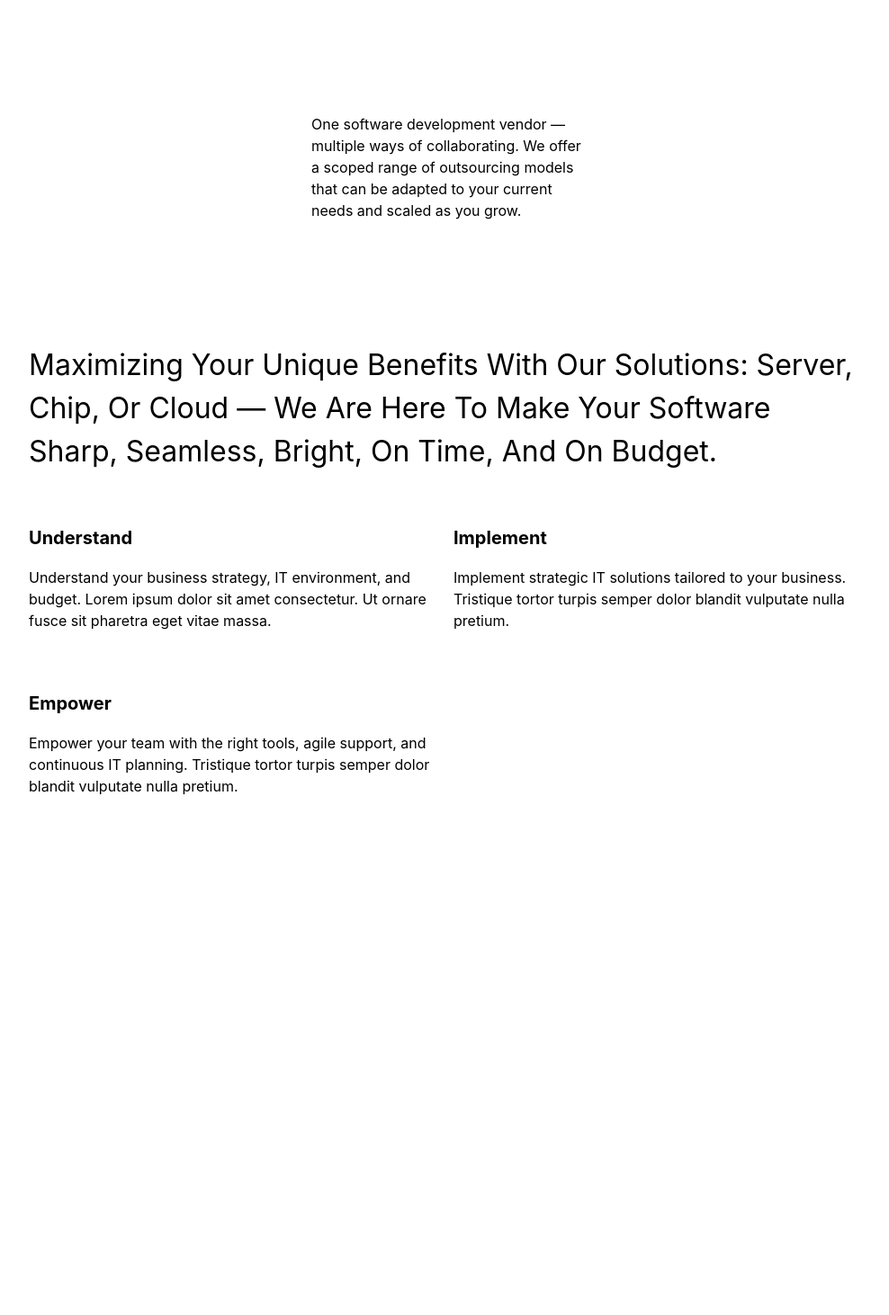
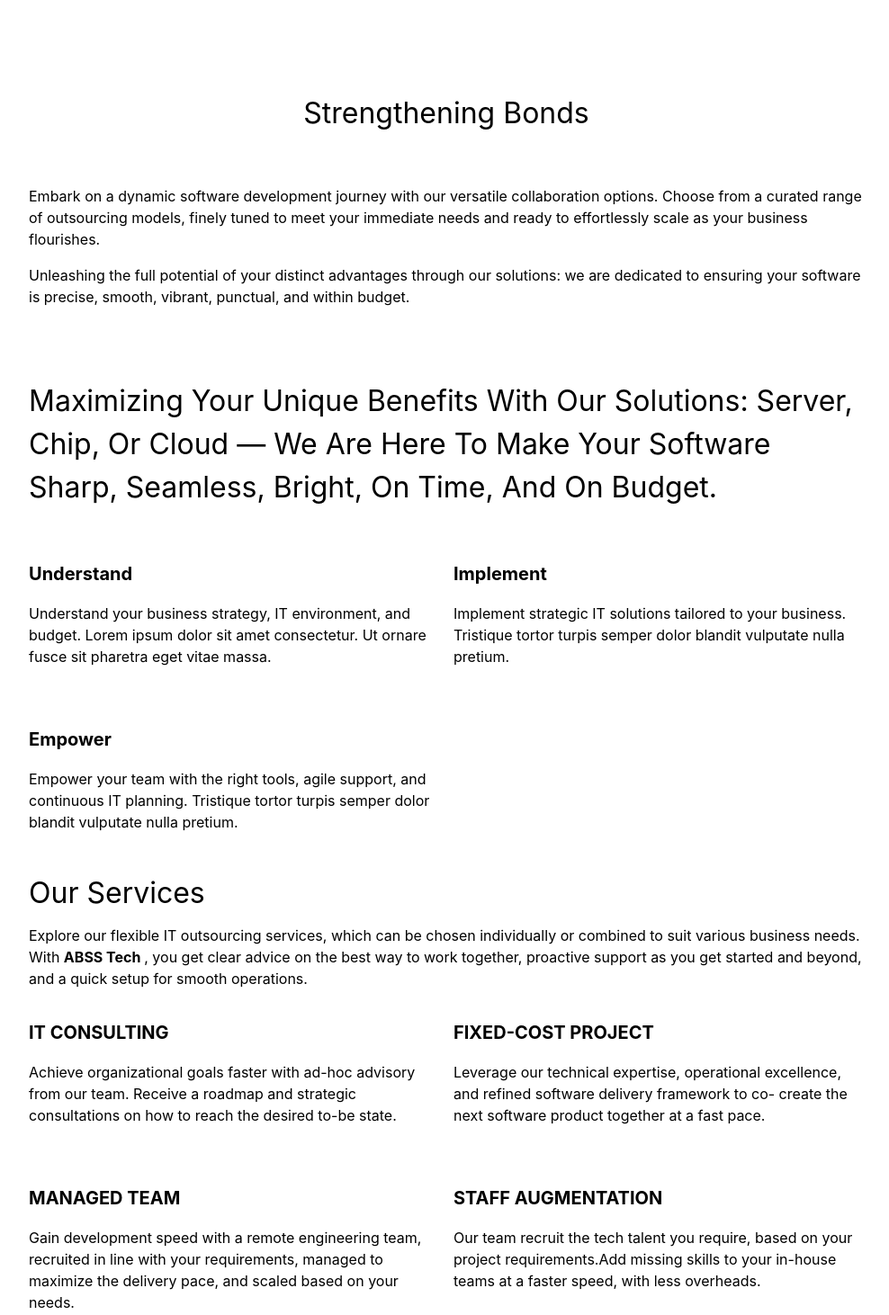
Before and after one commit to rasujan/abbs-website, a Next.js app: page / in a window 1280 px wide. Shown: the part 448-1910 px from the top of the page at 90% size, without its empty margins (144-1132 px from the left). Before the commit the page ends 1350 px from the top, so only its background shows below. Built offline with nearby package versions, Linux system fonts and the light colour scheme.

Commit message:
services

```diff
--- a/src/app/components/header/Header.tsx
+++ b/src/app/components/header/Header.tsx
@@ -9,11 +9,13 @@ import {
   Burger,
   Drawer,
   ScrollArea,
+  Image,
   rem,
   Text
 } from '@mantine/core';
-
+import NextImage from 'next/image';
 import { useDisclosure } from '@mantine/hooks';
+import abbs from '@/../public/abbs.jpeg';
 
 import classes from './Header.module.css';
 import Link from 'next/link';
@@ -27,8 +29,7 @@ const Header = () => {
       <header className={classes.header}>
         <Group justify="space-between" h="100%">
           <Group>
-            {/* // Todo : replace it with logo */}
-            <Text fz="lg"> ABBS </Text>
+            <Image component={NextImage} src={abbs} alt="ABBS" width="100" />
           </Group>
           {/* // Keep next side of header in another Group */}
           <Group h="100%" gap="sm" visibleFrom="sm">
--- a/src/app/components/sections/Brief.tsx
+++ b/src/app/components/sections/Brief.tsx
@@ -27,9 +27,9 @@ const Brief = () => {
   ];
 
   return (
-    <Container>
+    <Container py="md">
       <Box>
-        <Text fz="xl3" lh="3rem" tt="capitalize" lts={'rem(6)'} mb="xl">
+        <Text fz="xl3" lh="3rem" tt="capitalize" lts={'rem(6)'} my="xl">
           Maximizing your unique benefits with our solutions: server, chip, or
           cloud — we are here to make your software sharp, seamless, bright, on
           time, and on budget.
--- a/src/app/components/sections/Landing.tsx
+++ b/src/app/components/sections/Landing.tsx
@@ -1,10 +1,10 @@
 import React from 'react';
-import { Box, Center, Title, Text, rem } from '@mantine/core';
+import { Box, Center, Title, Text, Container, rem } from '@mantine/core';
 
 const Landing = () => (
   <>
     <Box h="92vh">
-      <Center h="60vh">
+      <Center h="56vh">
         <Box ta="center">
           <Box>
             <Title fz="6rem" lh="7rem">
@@ -23,11 +23,26 @@ const Landing = () => (
       </Center>
 
       <Center>
-        <Text w={rem('300px')}>
-          One software development vendor — multiple ways of collaborating. We
-          offer a scoped range of outsourcing models that can be adapted to your
-          current needs and scaled as you grow.
+        <Text fz="xl3" lh="4rem" mb="2rem">
+          Strengthening Bonds
         </Text>
+      </Center>
+
+      <Center>
+        <Container>
+          <Text my="md">
+            Embark on a dynamic software development journey with our versatile
+            collaboration options. Choose from a curated range of outsourcing
+            models, finely tuned to meet your immediate needs and ready to
+            effortlessly scale as your business flourishes.
+          </Text>
+
+          <Text mb="md">
+            Unleashing the full potential of your distinct advantages through
+            our solutions: we are dedicated to ensuring your software is
+            precise, smooth, vibrant, punctual, and within budget.{' '}
+          </Text>
+        </Container>
       </Center>
     </Box>
   </>
--- /dev/null
+++ b/src/app/components/sections/Service.tsx
@@ -0,0 +1,71 @@
+import React from 'react';
+import { Container, Text, Box, SimpleGrid } from '@mantine/core';
+
+type listT = {
+  title: string;
+  description: string;
+};
+
+const ServiceSection = () => {
+  const list: listT[] = [
+    {
+      title: 'IT CONSULTING',
+      description:
+        'Achieve organizational goals faster with ad-hoc advisory from our team. Receive a roadmap and strategic consultations on how to reach the desired to-be state.'
+    },
+    {
+      title: 'FIXED-COST PROJECT',
+      description:
+        'Leverage our technical expertise, operational excellence, and refined software delivery framework to co- create the next software product together at a fast pace.'
+    },
+    {
+      title: 'MANAGED TEAM',
+      description:
+        'Gain development speed with a remote engineering team, recruited in line with your requirements, managed to maximize the delivery pace, and scaled based on your needs.'
+    },
+    {
+      title: 'STAFF AUGMENTATION',
+      description:
+        'Our team recruit the tech talent you require, based on your project requirements.Add missing skills to your in-house teams at a faster speed, with less overheads.'
+    }
+  ];
+
+  return (
+    <>
+      <Container>
+        <Text fz="xl3" lh="xl3" my="md">
+          {' '}
+          Our Services
+        </Text>
+
+        <Text my="md" span>
+          {' '}
+          Explore our flexible IT outsourcing services, which can be chosen
+          individually or combined to suit various business needs. With{' '}
+          <Text fw="bold" span>
+            {' '}
+            ABSS Tech{' '}
+          </Text>{' '}
+          , you get clear advice on the best way to work together, proactive
+          support as you get started and beyond, and a quick setup for smooth
+          operations.
+        </Text>
+
+        <SimpleGrid cols={{ base: 1, sm: 2 }} spacing={'md'}>
+          {list.map((item) => (
+            <Box key={item.title} my="md">
+              <Text fw="bold" fz="xl" my="lg">
+                {' '}
+                {item.title}{' '}
+              </Text>
+
+              <Text> {item.description} </Text>
+            </Box>
+          ))}
+        </SimpleGrid>
+      </Container>
+    </>
+  );
+};
+
+export default ServiceSection;
--- a/src/app/components/sections/index.ts
+++ b/src/app/components/sections/index.ts
@@ -1,4 +1,5 @@
 import Landing from './Landing';
 import Brief from './Brief';
+import Service from './Service';
 
-export { Landing, Brief };
+export { Landing, Brief, Service };
--- a/src/app/page.tsx
+++ b/src/app/page.tsx
@@ -1,6 +1,6 @@
 import React from 'react';
 // This is the home page
-import { Landing, Brief } from './components';
+import { Landing, Brief, Service } from './components';
 
 export default function Home() {
   return (
@@ -8,6 +8,8 @@ export default function Home() {
       <Landing />
 
       <Brief />
+
+      <Service />
     </main>
   );
 }
```
Also changed, not shown: public/abbs.jpeg (added).
